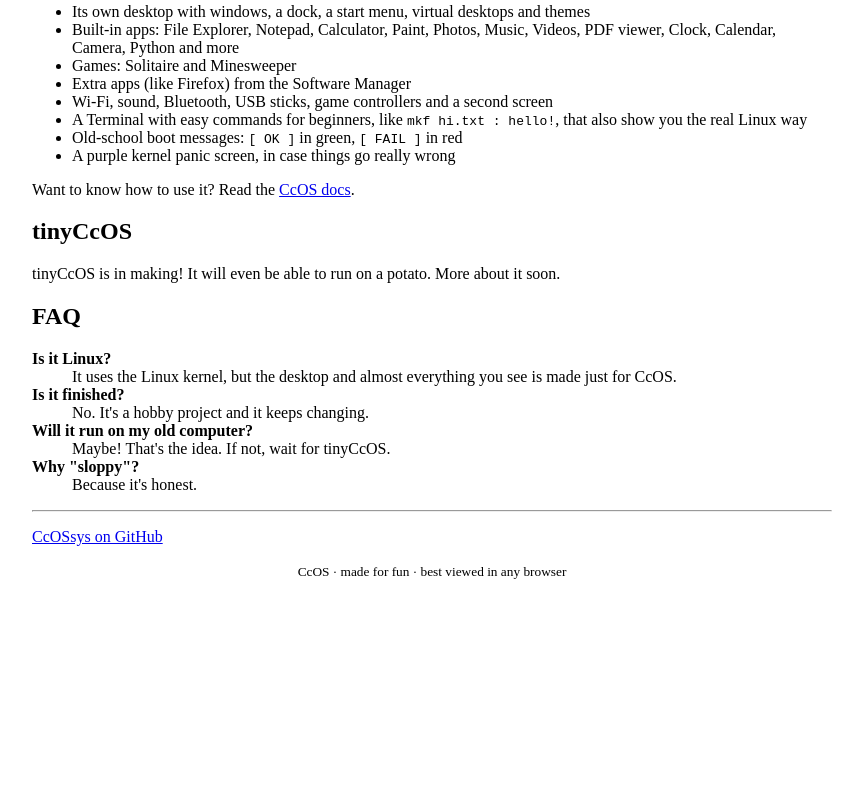
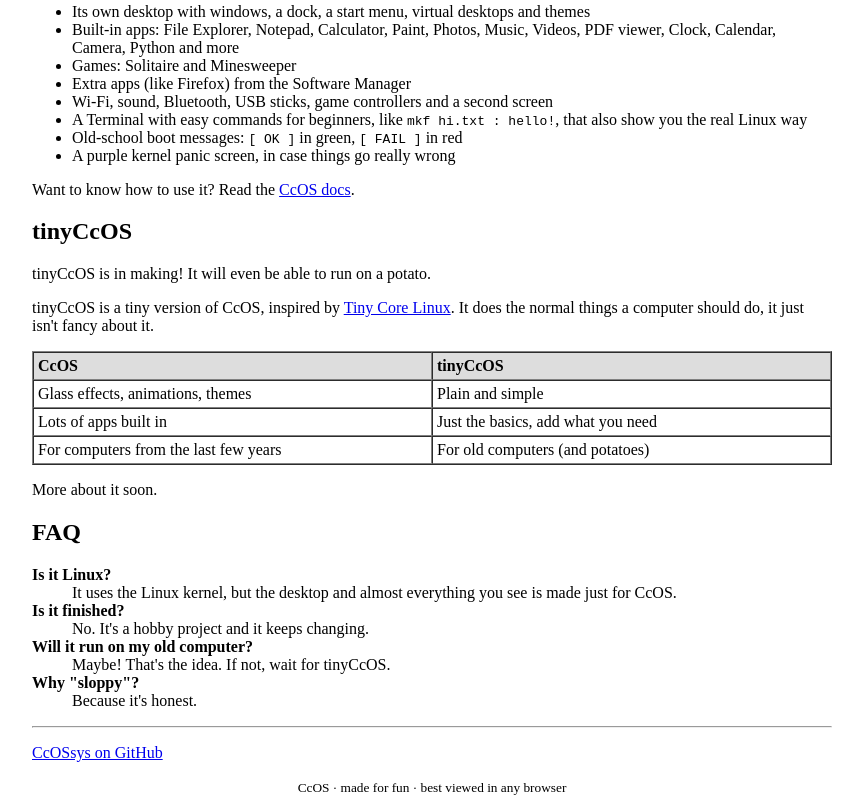
Before and after one commit to CcOSsys/ccossys.github.io, a plain HTML site: page index.html in a window 1280 px wide. Shown: the part 1012-1824 px from the top of the page, without its empty margins (208-1071 px from the left). Before the commit the page ends 1608 px from the top, so only its background shows below. Drawn offline with Linux system fonts and the light colour scheme.

Commit message:
Add files via upload

```diff
--- a/index.html
+++ b/index.html
@@ -69,8 +69,18 @@ That's the fun part.
 <h2><a name="tiny" id="tiny">tinyCcOS</a></h2>
 <p>
 tinyCcOS is in making! It will even be able to run on a potato.
-More about it soon.
 </p>
+<p>
+tinyCcOS is a tiny version of CcOS, inspired by <a href="http://tinycorelinux.net">Tiny Core Linux</a>.
+It does the normal things a computer should do, it just isn't fancy about it.
+</p>
+<table border="1" cellpadding="4" cellspacing="0" width="100%">
+<tr bgcolor="#dddddd"><th align="left" width="50%">CcOS</th><th align="left">tinyCcOS</th></tr>
+<tr><td valign="top">Glass effects, animations, themes</td><td valign="top">Plain and simple</td></tr>
+<tr><td valign="top">Lots of apps built in</td><td valign="top">Just the basics, add what you need</td></tr>
+<tr><td valign="top">For computers from the last few years</td><td valign="top">For old computers (and potatoes)</td></tr>
+</table>
+<p>More about it soon.</p>
 
 <h2><a name="faq" id="faq">FAQ</a></h2>
 <dl>
```
